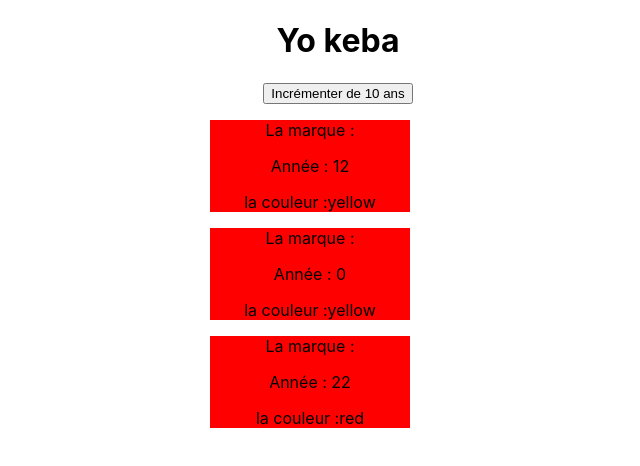
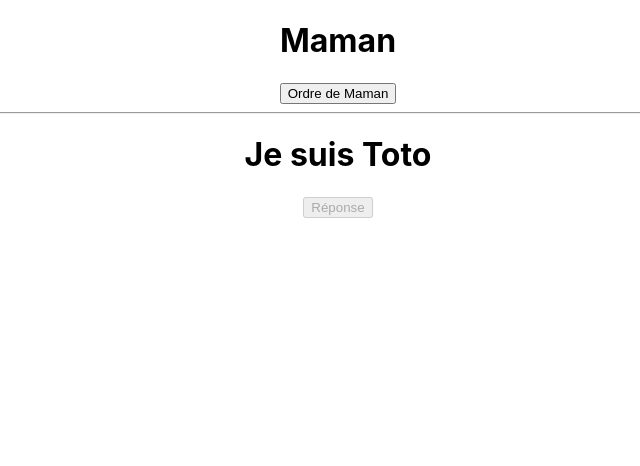
Before and after one commit to Zephymanya/Apprendre-React, a React (Create React App) app: page / in a window 1280 px wide. Shown: the top 466 px of the page, without its empty margins (302-942 px from the left). Built offline with nearby package versions, Linux system fonts and the light colour scheme; the HTML template or start-up script is replaced by a standard one.

Commit message:
exercice sur les etats ou states

```diff
--- a/src/App.js
+++ b/src/App.js
@@ -1,19 +1,11 @@
 import React from "react";
 import "./App.css";
-import Mycars from "./components/Mycars";
-class App extends React.Component {
-    state = {
-        title: "Yo keba",
-    };
+import Maman from "./components/Maman";
 
-    // MOdification du titre
-    render() {
-        return (
-            <div className="App">
-                <Mycars title={this.state.title} />
-            </div>
-        );
-    }
+export default function App() {
+  return (
+    <div>
+      <Maman />
+    </div>
+  );
 }
-
-export default App;
--- a/src/components/Cars.jsx
+++ /dev/null
@@ -1,27 +0,0 @@
-import React from "react";
-
-const Cars = ({ children, color, year }) => {
-    const valueCol = color ? (
-        <p>la couleur :{color} </p>
-    ) : (
-        <>couleur : manquante</>
-    );
-
-    return (
-        <div>
-            <div
-                style={{
-                    backgroundColor: "red",
-                    width: "200px",
-                    marginLeft: "40%",
-                }}
-            >
-                <p>La marque :{children} </p>
-                <p>Année : {year}</p>
-                {valueCol}
-            </div>
-        </div>
-    );
-};
-
-export default Cars;
--- /dev/null
+++ b/src/components/Maman.jsx
@@ -0,0 +1,43 @@
+import React, { Component, Fragment } from "react";
+import Toto from "./Toto";
+class Maman extends Component {
+  state = {
+    messageMaman: null,
+    messageFils: null,
+  };
+
+  mamanOrdone = () => {
+    this.setState({
+      messageMaman: "Va manger les haricots",
+    });
+  };
+
+  reponseToto = () => {
+    this.setState({
+      messageFils: "Merci maman j'y vais",
+    });
+  };
+
+  render() {
+    return (
+      <div
+        style={{
+          textAlign: "center",
+        }}
+      >
+        <h1>Maman</h1>
+        <p>{this.state.messageMaman} </p>
+        <button onClick={this.mamanOrdone}>Ordre de Maman</button>
+        <hr />
+        <Toto
+          name="Je suis Toto"
+          leStateM={this.state.messageMaman}
+          reponseFils={this.reponseToto}
+          lEtat={this.state}
+        />
+      </div>
+    );
+  }
+}
+
+export default Maman;
--- a/src/components/Mycars.jsx
+++ /dev/null
@@ -1,48 +0,0 @@
-import React from "react";
-import { Component } from "react";
-import Cars from "./Cars";
-
-class Mycars extends Component {
-    state = {
-        voiture: [
-            { name: "Ford", color: "yellow", year: 2010 },
-            { name: "lambourghini", color: "yellow", year: 2022 },
-            { name: "Ferrari", color: "red", year: 2000 },
-        ],
-    };
-
-    handleClick = () => {
-        const count = this.state.voiture.map((param) => {
-            param.year -= 10;
-        });
-        this.setState({
-            count,
-        });
-    };
-
-    render() {
-        let annee = new Date().getFullYear();
-        return (
-            <div>
-                <h1>{this.props.title} </h1>
-
-                <button onClick={this.handleClick}>
-                    Incrémenter de 10 ans
-                </button>
-
-                {this.state.voiture.map((voitures, index) => {
-                    return (
-                        <div key={index}>
-                            <Cars
-                                nom={voitures.name}
-                                color={voitures.color}
-                                year={annee - voitures.year}
-                            />
-                        </div>
-                    );
-                })}
-            </div>
-        );
-    }
-}
-export default Mycars;
--- /dev/null
+++ b/src/components/Toto.jsx
@@ -0,0 +1,17 @@
+import React from "react";
+
+export default function Toto(props) {
+  console.log();
+  return (
+    <>
+      <h1>{props.name} </h1>
+
+      {props.leStateM ? (
+        <button onClick={props.reponseFils}>Réponse</button>
+      ) : (
+        <button disabled>Réponse</button>
+      )}
+      <p>{props.lEtat.messageFils} </p>
+    </>
+  );
+}
```
